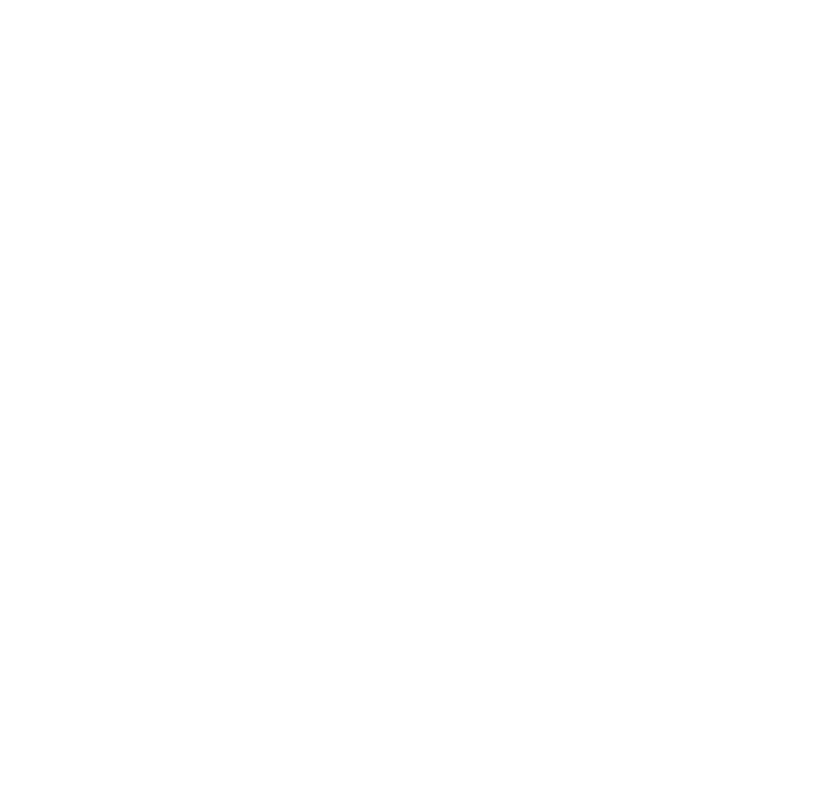
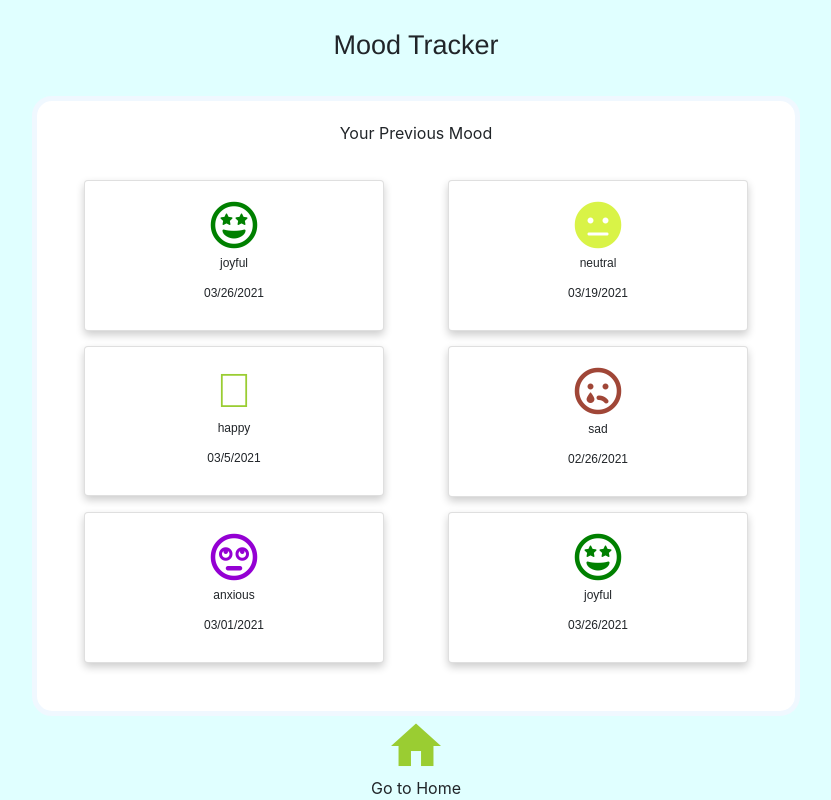
Before and after one commit to navyasaiporanki/MoodLifters, a React (Create React App) app: page /prevMood in a window 1280 px wide. Shown: the whole page, without its empty margins (224-1055 px from the left). Built offline with nearby package versions, Linux system fonts and the light colour scheme; the HTML template or start-up script is replaced by a standard one.

Commit message:
new features

```diff
--- a/src/App.js
+++ b/src/App.js
@@ -16,6 +16,7 @@
 import MoodTracker from "./MoodTracker";
 import MusicPlaylist from "./MusicPlaylist";
 import CalmMusic from "./CalmMusic";
+import PreviousMood from "./PreviousMood";
 
 function App() {
   return (
@@ -36,6 +37,7 @@
             <Route path="/mood" component={MoodTracker} />
             <Route path="/music" component={MusicPlaylist} />
             <Route path="/calmMusic" component={CalmMusic} />
+            <Route path="/prevMood" component={PreviousMood} />
           </Switch>
         </BrowserRouter>
       </main>
--- a/src/MoodTracker.js
+++ b/src/MoodTracker.js
@@ -108,18 +108,23 @@
             ></textarea>
           </div>
         </div>
+        <div>
           <button
             className="getStarted"
             style={{ margin: "auto" }}
             onClick={() => {
               alert("Mood Saved Successfully");
               setSelected("");
-            setValue("")
+              setValue("");
             }}
           >
             {" "}
             Save My Mood
           </button>
+          <button className="getStarted" onClick={() => {
+            history.push("/prevMood")
+          }}>View My Previous Mood</button>
+        </div>
       </div>
       <div className="footerMentalHealth" onClick={() => history.push("/home")}>
         <div className="material-icons homeFont">home</div>
--- a/src/Name.js
+++ b/src/Name.js
@@ -32,6 +32,7 @@
         <input
           type="text"
           className="textBox"
+          placeholder="Enter your Name.."
           value={value}
           onChange={(event) => handleClick(event)}
         ></input>
--- /dev/null
+++ b/src/PreviousMood.css
@@ -0,0 +1,8 @@
+.itemOne {
+    display: flex;
+}
+
+.cardIndexOne {
+    height: 125px !important;
+    width: 125px !important;
+}
--- /dev/null
+++ b/src/PreviousMood.js
@@ -0,0 +1,84 @@
+import "./MoodTracker.css";
+import React from "react";
+import { useHistory } from "react-router-dom";
+import Card from "react-bootstrap/Card";
+
+function PreviousMood() {
+  const history = useHistory();
+  return (
+    <div className="bodyMood">
+      <div className="titleMood">Mood Tracker</div>
+      <div className="windowMood">
+        <div style={{ margin: "20px" }}>Your Previous Mood</div>
+        <div className="itemOne">
+          <div style={{display: "flex", margin: "15px"}}>
+            <Card className="cardIndexOne">
+              <Card.Body>
+                <i className="far fa-grin-stars fontSizeMood joyful"></i>
+                <br/>
+                <label style={{ fontSize: "12px" }}>joyful</label>
+                <br/>
+                <label style={{ fontSize: "12px" }}>03/26/2021</label>
+              </Card.Body>
+            </Card>
+            <Card className="cardIndexOne">
+              <Card.Body>
+                <i className="fas fa-meh fontSizeMood neutral"></i>
+                <br/>
+                <label style={{ fontSize: "12px" }}>neutral</label>
+                <br/>
+                <label style={{ fontSize: "12px" }}>03/19/2021</label>
+              </Card.Body>
+            </Card>
+          </div>
+          <div style={{display: "flex", margin: "15px"}}>
+            <Card className="cardIndexOne">
+              <Card.Body>
+                <i className="fal fa-grin fontSizeMood happy"></i>
+                <br/>
+                <label style={{ fontSize: "12px" }}>happy</label>
+                <br/>
+                <label style={{ fontSize: "12px" }}>03/5/2021</label>
+              </Card.Body>
+            </Card>
+            <Card className="cardIndexOne">
+              <Card.Body>
+                <i className="far fa-sad-tear fontSizeMood sad"></i>
+                <br/>
+                <label style={{ fontSize: "12px" }}>sad</label>
+                <br/>
+                <label style={{ fontSize: "12px" }}>02/26/2021</label>
+              </Card.Body>
+            </Card>
+          </div>
+          <div style={{display: "flex", margin: "15px"}}>
+            <Card className="cardIndexOne">
+              <Card.Body>
+                <i className="far fa-meh-rolling-eyes fontSizeMood anxious"></i>
+                <br/>
+                <label style={{ fontSize: "12px" }}>anxious</label>
+                <br/>
+                <label style={{ fontSize: "12px" }}>03/01/2021</label>
+              </Card.Body>
+            </Card>
+            <Card className="cardIndexOne">
+              <Card.Body>
+                <i className="far fa-grin-stars fontSizeMood joyful"></i>
+                <br/>
+                <label style={{ fontSize: "12px" }}>joyful</label>
+                <br/>
+                <label style={{ fontSize: "12px" }}>03/26/2021</label>
+              </Card.Body>
+            </Card>
+          </div>
+        </div>
+      </div>
+      <div className="footerMentalHealth" onClick={() => history.push("/home")}>
+        <div className="material-icons homeFont">home</div>
+        <div className="goToHome">Go to Home</div>
+      </div>
+    </div>
+  );
+}
+
+export default PreviousMood;
```
Lines whose indentation alone changed are shown as unchanged.
